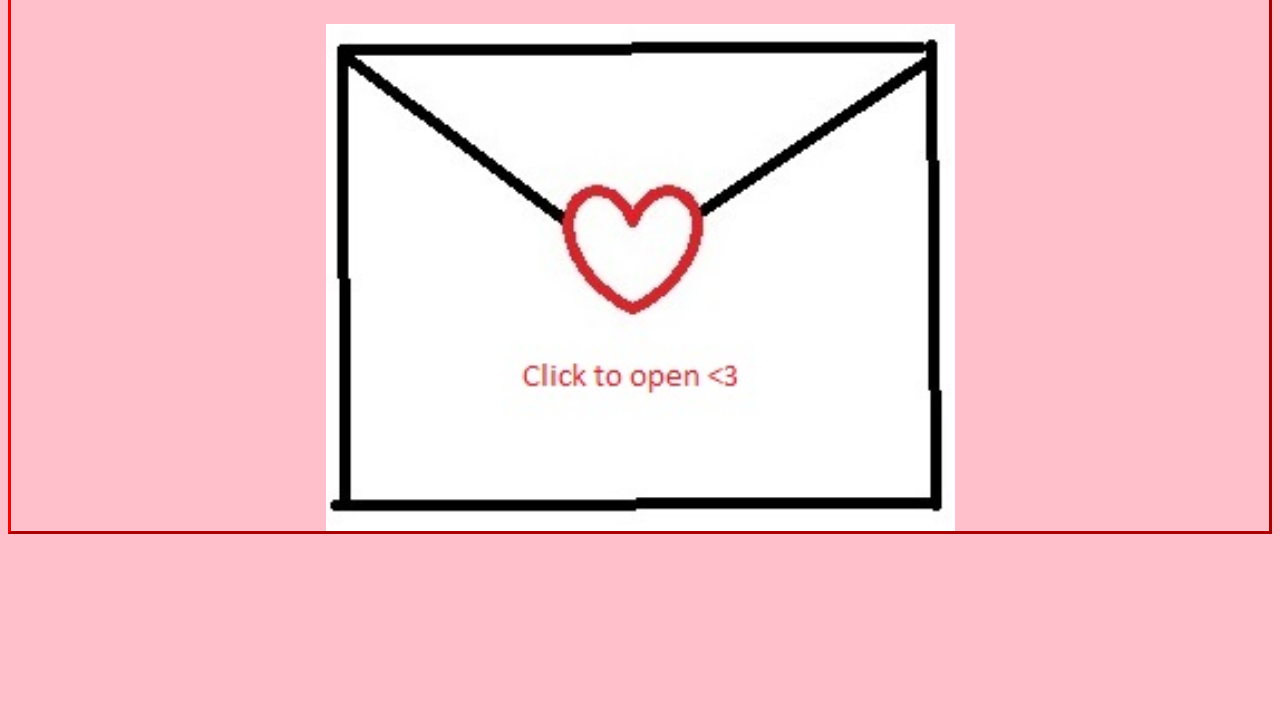
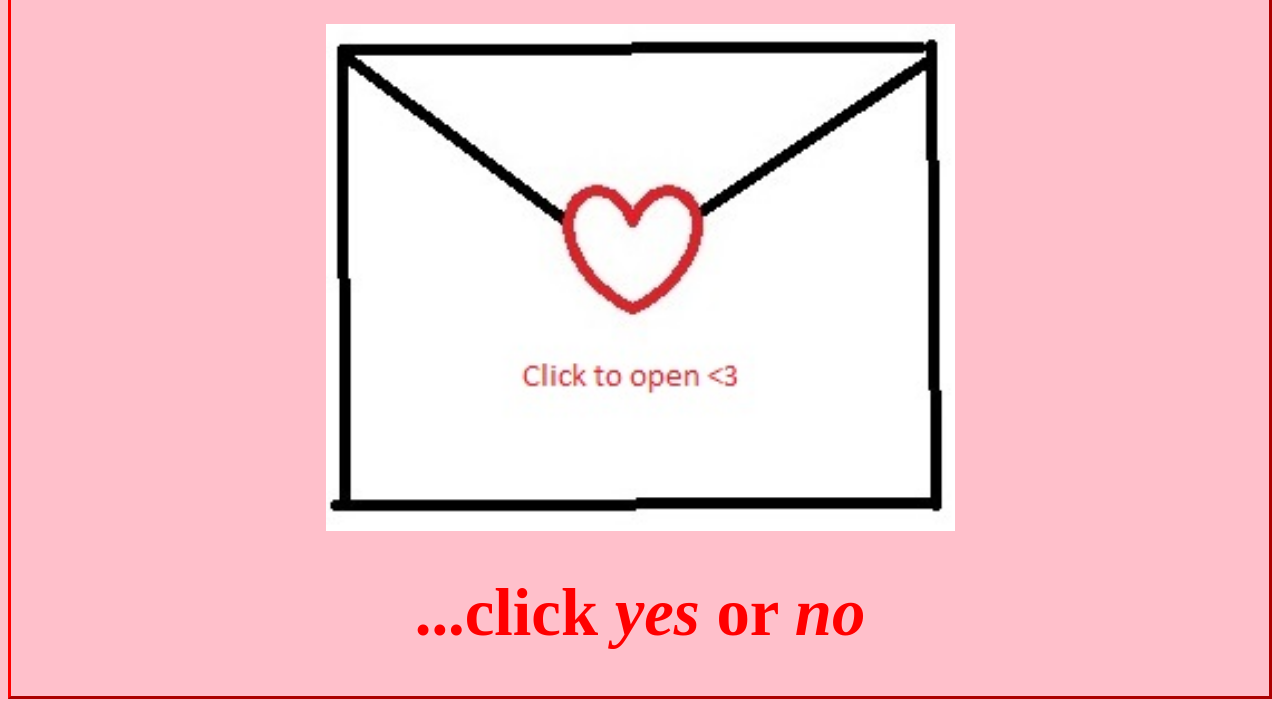
Before and after one commit to sparmar1229/sparmar1229.github.io, a plain HTML site: page index.html in a window 1280 px wide. Shown: the part 152-859 px from the top of the page. Before the commit the page ends 800 px from the top, so only its background shows below. Drawn offline with Linux system fonts and the light colour scheme.

Commit message:
Update index.html

```diff
--- a/index.html
+++ b/index.html
@@ -44,7 +44,7 @@ function dog(x, y){
 alert("You have a new message!");
 </script>
 
-
+<h1> ...click <em id = "y" onclick="happy('y')"> yes </em> or <em id = "n" onclick = "sad('n')"> no </em> </h1>
 
 
 </body>
```
